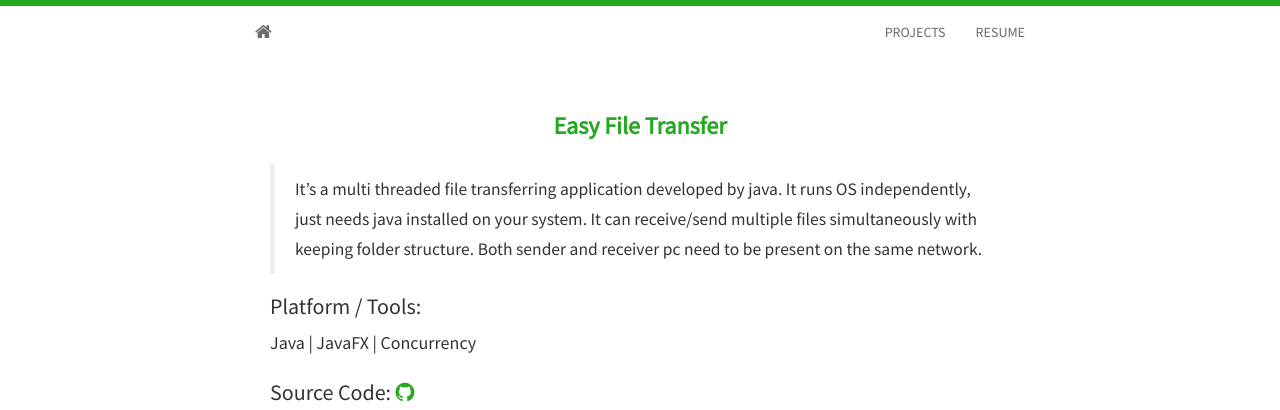
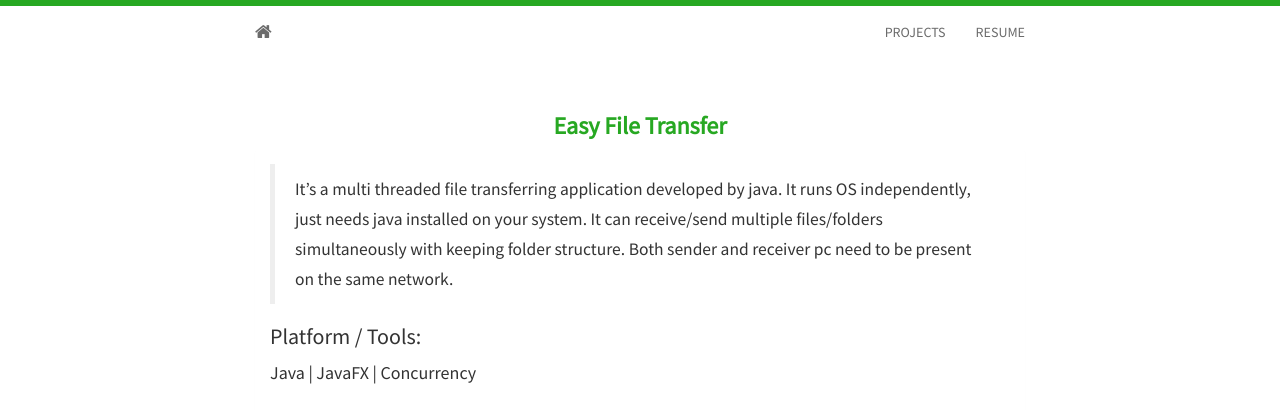
Before and after one commit to monirulhossainanik/monirulhossainanik.github.io, a Jekyll site: the page built from _posts/projects/2018-11-13-easy_file_transfer.md, in a window 1280 px wide, cut to the strip 0-410 px from the top of the page. Built offline with Jekyll 4.4.1, drawn with Linux system fonts in a browser that asks for light colours; nearby versions of some CDN libraries.

Commit message:
resume updated 27/02/19

```diff
--- a/_includes/resume.html
+++ b/_includes/resume.html
@@ -1,7 +1,7 @@
 <section id="resume">
   <div class="container">
     <div class="embed-responsive embed-responsive-16by9">
-      <iframe src="https://drive.google.com/file/d/1ZCVKXpuxANMvrHR8j_ItW-qJbWJfQWu6/preview" class="embed-responsive-item" style="padding: 15px 5px; margin: 15px auto"></iframe>
+      <iframe src="https://drive.google.com/file/d/1xtgh2a2VNgHrfilI9qRLmsK0eKO5SyM_/preview" class="embed-responsive-item" style="padding: 15px 5px; margin: 15px auto"></iframe>
     </div>
   </div>
 </section>
--- a/_posts/projects/2018-11-13-easy_file_transfer.md
+++ b/_posts/projects/2018-11-13-easy_file_transfer.md
@@ -4,7 +4,7 @@
 title: Easy File Transfer
 ---
 
->It's a multi threaded file transferring application developed by java. It runs OS independently, just needs java installed on your system. It can receive/send multiple files simultaneously with keeping folder structure. Both sender and receiver pc need to be present on the same network.
+>It's a multi threaded file transferring application developed by java. It runs OS independently, just needs java installed on your system. It can receive/send multiple files/folders simultaneously with keeping folder structure. Both sender and receiver pc need to be present on the same network.
 
 <h4 id="unorderedlist">Platform / Tools:</h4>
 Java | JavaFX | Concurrency
```
